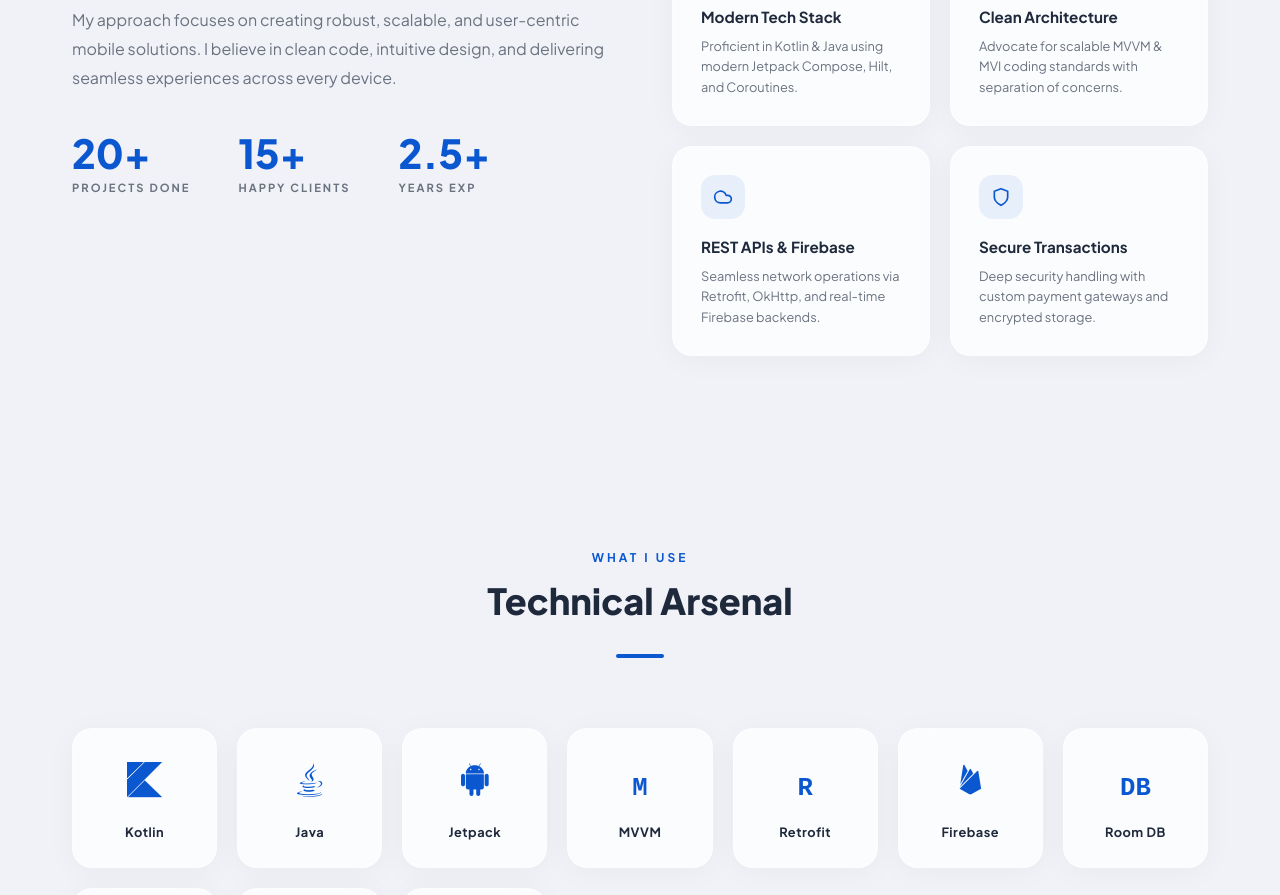
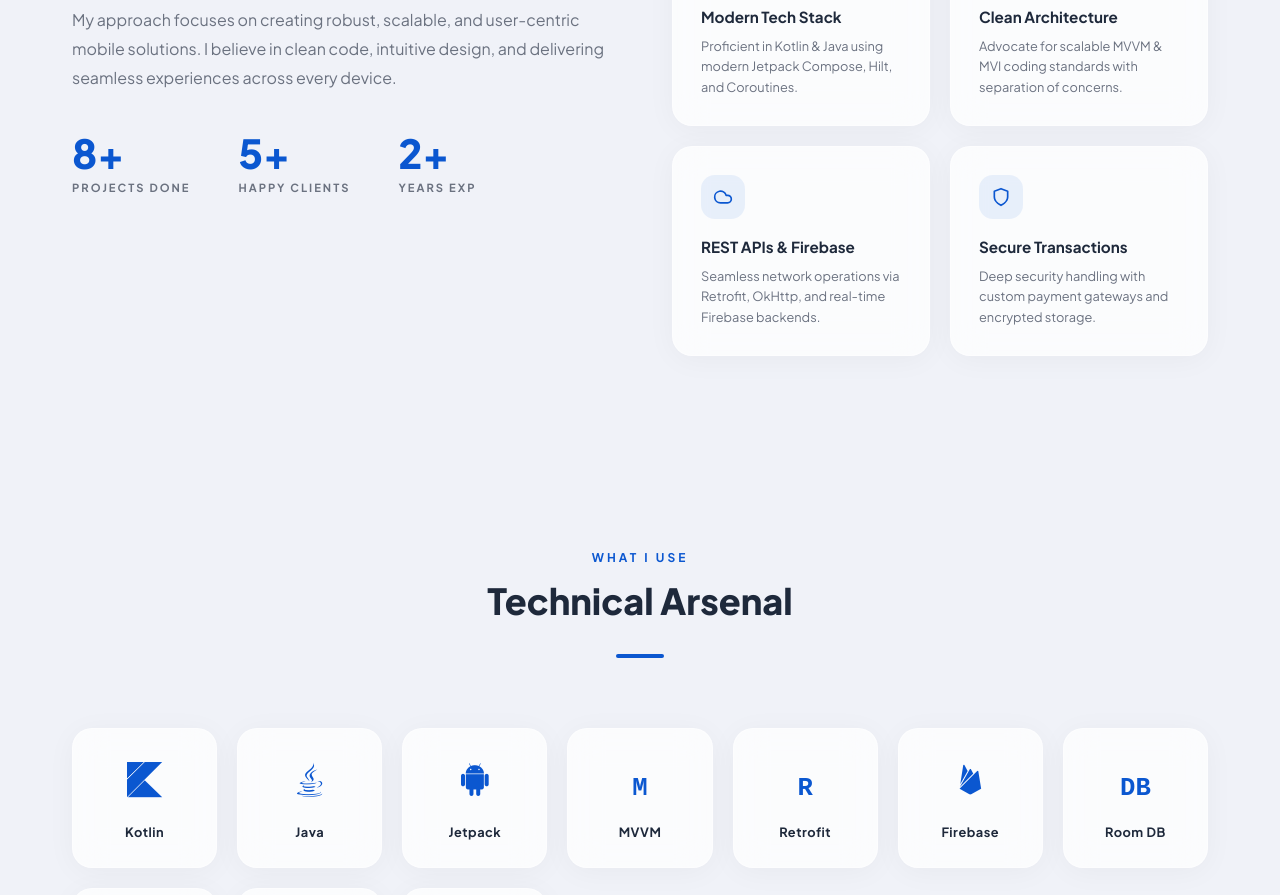
Before and after one commit to saisomya1/portfolio_saisomya, a React (Vite) app: page / in a window 1280 px wide. Shown: the part 980-1875 px from the top of the page. Built offline with nearby package versions, Linux system fonts and the light colour scheme.

Commit message:
initial comit

```diff
--- a/src/components/About.jsx
+++ b/src/components/About.jsx
@@ -49,15 +49,15 @@ const About = () => {
                         </p>
                         <div className="stats-row">
                             <div className="stat-item">
-                                <div className="stat-number">20+</div>
+                                <div className="stat-number">8+</div>
                                 <div className="stat-label">Projects Done</div>
                             </div>
                             <div className="stat-item">
-                                <div className="stat-number">15+</div>
+                                <div className="stat-number">5+</div>
                                 <div className="stat-label">Happy Clients</div>
                             </div>
                             <div className="stat-item">
-                                <div className="stat-number">2.5+</div>
+                                <div className="stat-number">2+</div>
                                 <div className="stat-label">Years Exp</div>
                             </div>
                         </div>
```
Also changed, not shown: public/profile/profile.jpg (added).
